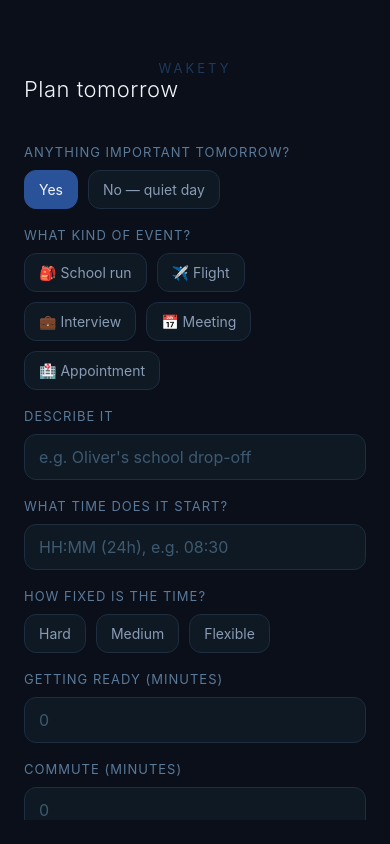
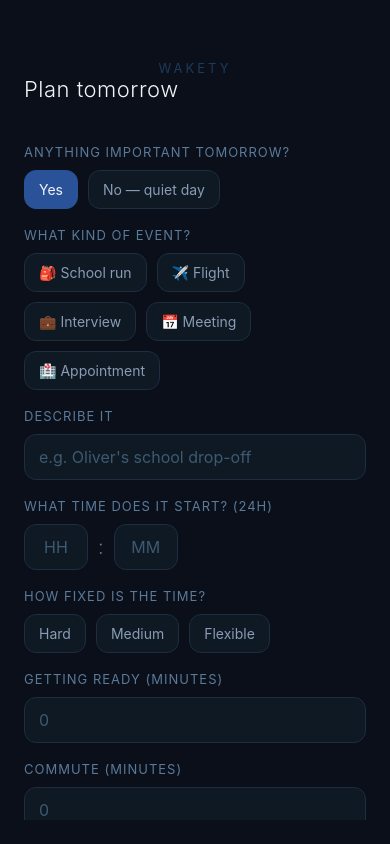
Before and after one commit to productstratagems-create/Wakety, a React Native app: screen / in a window 390 px wide. Built offline with nearby package versions, Linux system fonts and the light colour scheme.

Commit message:
Fix anchor time input for iOS number pad
Single HH:MM text field with keyboardType="numeric" gave iOS users a
number pad with no colon, making the required format unenterable.
Split into separate Hour/Minute number-pad inputs instead.

https://claude.ai/code/session_019TZvbykUgCyPg4oYCwzsBf

```diff
--- a/components/PlanForm.tsx
+++ b/components/PlanForm.tsx
@@ -18,7 +18,6 @@ interface Props {
   onCancel?: () => void;
 }
 
-const TIME_REGEX = /^([01]\d|2[0-3]):[0-5]\d$/;
 const NUMBER_REGEX = /^\d+$/;
 
 const ANCHOR_TYPES: AnchorType[] = ['school_run', 'flight', 'interview', 'meeting', 'appointment'];
@@ -35,7 +34,9 @@ export function PlanForm({ initialPlan, onSubmit, onCancel }: Props) {
   const [hasAnchor, setHasAnchor] = useState(initialPlan?.hasAnchor ?? true);
   const [anchorType, setAnchorType] = useState<AnchorType | null>(initialPlan?.anchor?.type ?? null);
   const [anchorLabel, setAnchorLabel] = useState(initialPlan?.anchor?.label ?? '');
-  const [anchorTime, setAnchorTime] = useState(initialPlan?.anchor?.time ?? '');
+  const [initialHour, initialMinute] = (initialPlan?.anchor?.time ?? '').split(':');
+  const [anchorHour, setAnchorHour] = useState(initialHour ?? '');
+  const [anchorMinute, setAnchorMinute] = useState(initialMinute ?? '');
   const [rigidity, setRigidity] = useState<Rigidity | null>(initialPlan?.anchor?.rigidity ?? null);
   const [prepMinutes, setPrepMinutes] = useState(String(initialPlan?.personalChain.prepMinutes ?? ''));
   const [commuteMinutes, setCommuteMinutes] = useState(String(initialPlan?.personalChain.commuteMinutes ?? ''));
@@ -46,7 +47,9 @@ export function PlanForm({ initialPlan, onSubmit, onCancel }: Props) {
   if (hasAnchor) {
     if (!anchorType) errors.anchorType = 'Pick a type';
     if (!anchorLabel.trim()) errors.anchorLabel = 'Required';
-    if (!TIME_REGEX.test(anchorTime)) errors.anchorTime = 'Use 24h HH:MM';
+    const hourValid = NUMBER_REGEX.test(anchorHour) && Number(anchorHour) <= 23;
+    const minuteValid = NUMBER_REGEX.test(anchorMinute) && Number(anchorMinute) <= 59;
+    if (!hourValid || !minuteValid) errors.anchorTime = 'Enter a valid 24h time';
     if (!rigidity) errors.rigidity = 'Pick one';
   }
   if (prepMinutes !== '' && !NUMBER_REGEX.test(prepMinutes)) errors.prepMinutes = 'Whole number';
@@ -69,7 +72,7 @@ export function PlanForm({ initialPlan, onSubmit, onCancel }: Props) {
         ? {
             type: anchorType!,
             label: anchorLabel.trim(),
-            time: anchorTime,
+            time: `${anchorHour.padStart(2, '0')}:${anchorMinute.padStart(2, '0')}`,
             rigidity: rigidity!,
           }
         : null,
@@ -122,15 +125,28 @@ export function PlanForm({ initialPlan, onSubmit, onCancel }: Props) {
             />
             <FieldError visible={showErrors} message={errors.anchorLabel} />
 
-            <Text style={styles.sectionLabel}>What time does it start?</Text>
-            <TextInput
-              style={styles.input}
-              placeholder="HH:MM (24h), e.g. 08:30"
-              placeholderTextColor="#3D5A70"
-              value={anchorTime}
-              onChangeText={setAnchorTime}
-              keyboardType="numeric"
-            />
+            <Text style={styles.sectionLabel}>What time does it start? (24h)</Text>
+            <View style={styles.timeRow}>
+              <TextInput
+                style={styles.timeInput}
+                placeholder="HH"
+                placeholderTextColor="#3D5A70"
+                value={anchorHour}
+                onChangeText={(text) => setAnchorHour(text.replace(/[^0-9]/g, '').slice(0, 2))}
+                keyboardType="number-pad"
+                maxLength={2}
+              />
+              <Text style={styles.timeSeparator}>:</Text>
+              <TextInput
+                style={styles.timeInput}
+                placeholder="MM"
+                placeholderTextColor="#3D5A70"
+                value={anchorMinute}
+                onChangeText={(text) => setAnchorMinute(text.replace(/[^0-9]/g, '').slice(0, 2))}
+                keyboardType="number-pad"
+                maxLength={2}
+              />
+            </View>
             <FieldError visible={showErrors} message={errors.anchorTime} />
 
             <Text style={styles.sectionLabel}>How fixed is the time?</Text>
@@ -278,6 +294,28 @@ const styles = StyleSheet.create({
     color: '#F0F4F8',
     fontSize: 16,
   },
+  timeRow: {
+    flexDirection: 'row',
+    alignItems: 'center',
+    gap: 10,
+  },
+  timeInput: {
+    backgroundColor: '#0F1923',
+    borderRadius: 12,
+    borderWidth: 1,
+    borderColor: '#1E2D40',
+    paddingVertical: 12,
+    paddingHorizontal: 14,
+    color: '#F0F4F8',
+    fontSize: 16,
+    width: 64,
+    textAlign: 'center',
+  },
+  timeSeparator: {
+    color: '#5A7A9A',
+    fontSize: 20,
+    fontWeight: '300',
+  },
   error: {
     color: '#E08A8A',
     fontSize: 12,
```
